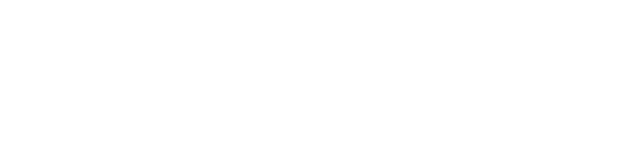
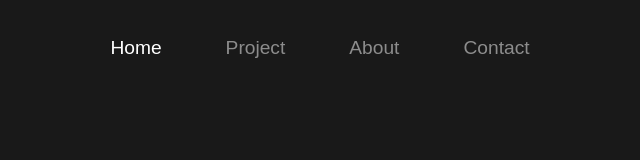
Before and after one commit to MasterChief831/personal-portfolio, a plain HTML site: page index.html in a window 1280 px wide. Shown: the whole page, without its empty margins (320-960 px from the left). Drawn offline with Linux system fonts and the light colour scheme.

Commit message:
navbar added

```diff
--- a/app.js
+++ b/app.js
@@ -0,0 +1 @@
+s
--- a/index.html
+++ b/index.html
@@ -4,9 +4,18 @@
   <meta charset="UTF-8">
   <meta http-equiv="X-UA-Compatible" content="IE=edge">
   <meta name="viewport" content="width=device-width, initial-scale=1.0">
-  <title>Document</title>
+  <link rel="stylesheet" href="profile.css">
+  <title>Portfolio</title>
 </head>
 <body>
-
+<div class="navbar">
+  <ul class="navbar__list">
+    <li class="navbar__list-link-active"><a href="#">Home</a></li>
+    <li class="navbar__list-link"><a href="#">Project</a></li>
+    <li class="navbar__list-link"><a href="#">About</a></li>
+    <li class="navbar__list-link"><a href="#">Contact</a></li>
+  </ul>
+</div>
+  <script src="app.js"></script>
 </body>
 </html>
--- a/profile.css
+++ b/profile.css
@@ -0,0 +1,43 @@
+*{
+  margin: 0;
+  padding: 0;
+  box-sizing: border-box;
+}
+body{
+  width: 100%;
+  max-width: 1400px;
+  display: block;
+  margin: auto;
+  min-height: 100vh;
+  font-family: sans-serif;
+  background:#191919;
+}
+.navbar{
+  justify-content: center;
+  align-items: center;
+  display: flex;
+
+}
+.navbar__list{
+  list-style: none;
+  display: flex;
+}
+.navbar__list a{
+  text-decoration: none;
+  overflow: hidden;
+  color: #fff;
+  padding: 2rem;
+  text-transform: capitalize;
+  opacity: 0.5;
+  line-height: 6rem;
+  font-size: 1.2rem;
+  transition: 0.5s;
+}
+.navbar__list a:hover{
+        color: #fff;
+        opacity: 1;
+}
+.navbar__list-link-active a{
+            opacity: 1;
+
+}
```
